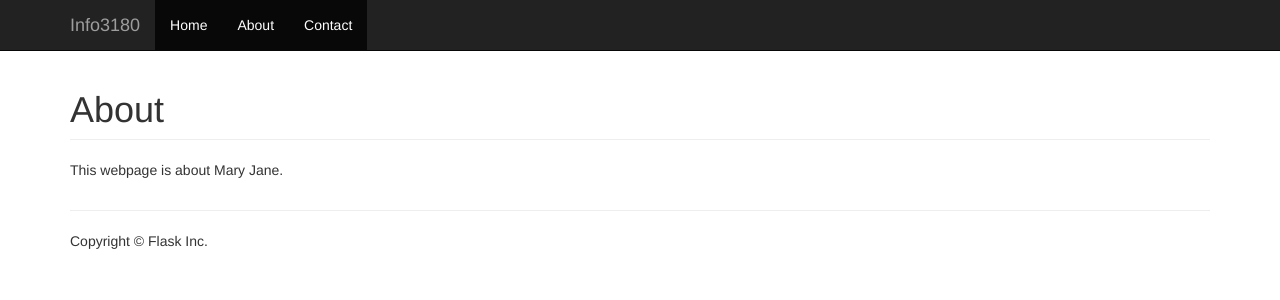
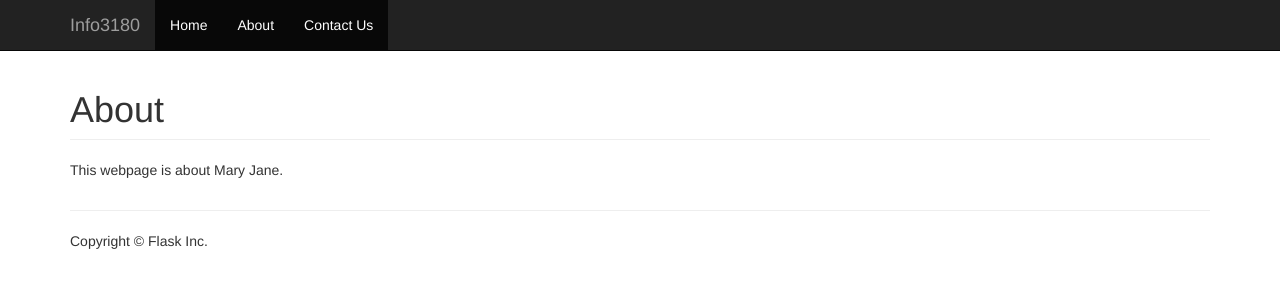
Before and after one commit to Leonnash21/-info3180-lab3-ex2, a Flask app: page /about/ in a window 1280 px wide. Shown: the top 300 px of the page. Run offline with Flask 2, Linux system fonts and the light colour scheme; some libraries are stand-ins or nearby versions.

Commit message:
modification

```diff
--- a/app/templates/header.html
+++ b/app/templates/header.html
@@ -14,7 +14,7 @@
           <ul class="nav navbar-nav">
             <li class="active"><a href="{{ url_for('home') }}">Home</a></li>
             <li class="active"><a href="{{ url_for('about') }}">About</a></li>
-            <li class="active"><a href="{{ url_for('contact') }}">Contact</a></li>
+            <li class="active"><a href="{{ url_for('contact') }}">Contact Us</a></li>
           </ul>
         </div><!--/.nav-collapse -->
       </div>
--- a/app/views.py
+++ b/app/views.py
@@ -8,7 +8,6 @@ This file creates your application.
 from app import app
 from flask import render_template, request, redirect, url_for, flash
 from wtforms import Form, BooleanField, StringField, PasswordField, validators
-import cgi
 import smtplib
 from forms import SendForm
 
@@ -48,8 +47,7 @@ def send_email():
     msg = request.form['comments']
     message = """From: {} <{}>
     To: {} <{}>
-    Subject: Testing SMTP
-    Be enlightened
+    Subject:
     """
 
     message_to_send = message.format(from_name, from_addr, to_name, to_addr, subject, msg)
```
